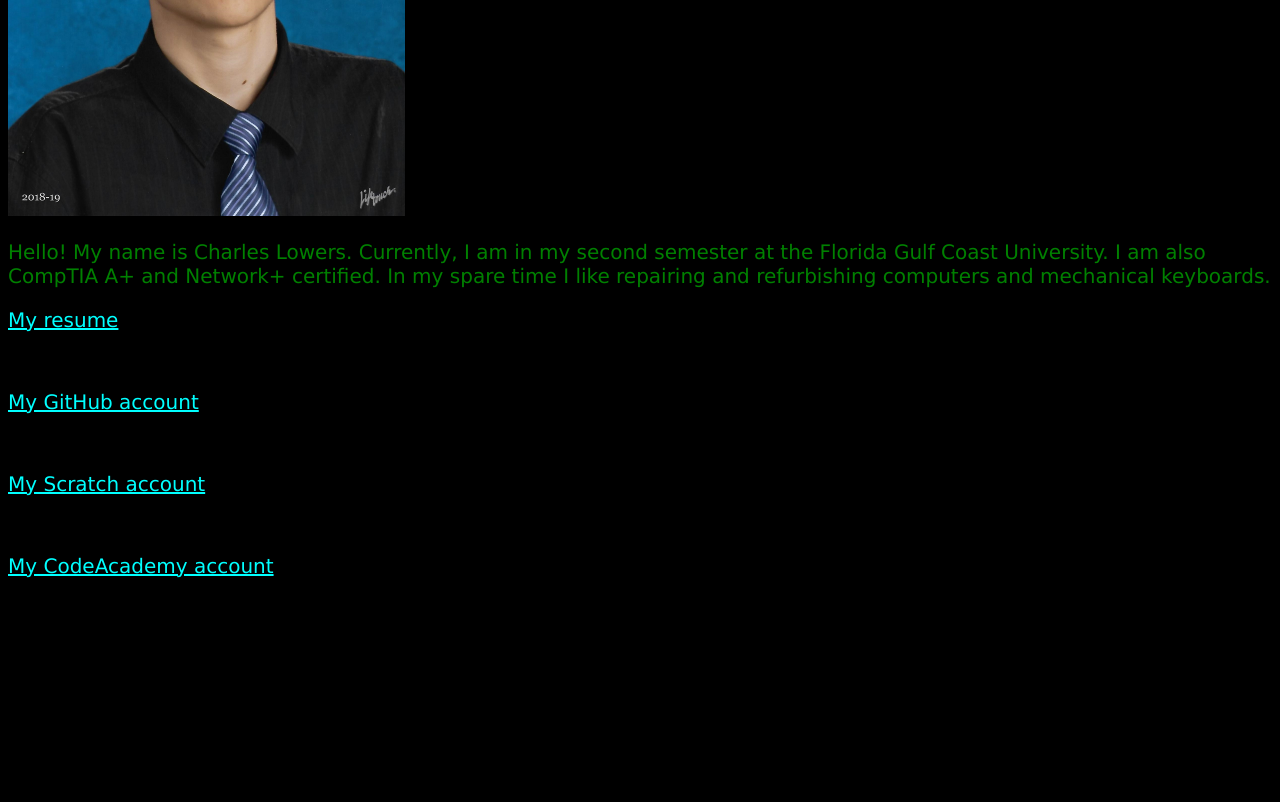
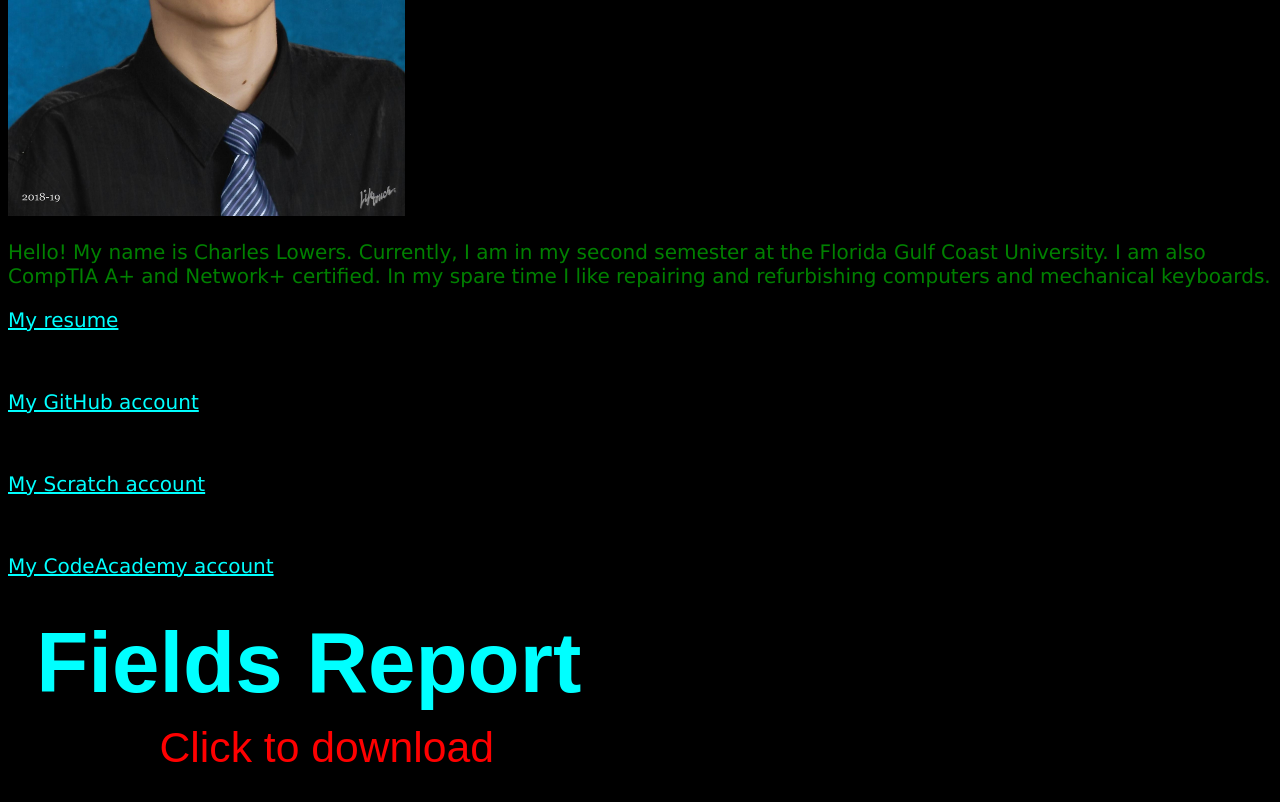
Before and after one commit to calowers7624/website, a plain HTML site: page index.html in a window 1280 px wide. Shown: the part 405-1207 px from the top of the page. Before the commit the page ends 1003 px from the top, so only its background shows below. Drawn offline with Linux system fonts and the light colour scheme.

Commit message:
Update index.html

```diff
--- a/index.html
+++ b/index.html
@@ -22,6 +22,68 @@ Main page with brief summary-->
 			<br>
 		<p><a href="https://www.codecademy.com/cal7624" class="links">My CodeAcademy account</a></p>
 
+<svg
+   xmlns:dc="http://purl.org/dc/elements/1.1/"
+   xmlns:cc="http://creativecommons.org/ns#"
+   xmlns:rdf="http://www.w3.org/1999/02/22-rdf-syntax-ns#"
+   xmlns:svg="http://www.w3.org/2000/svg"
+   xmlns="http://www.w3.org/2000/svg"
+   id="SVGRoot"
+   version="1.1"
+   viewBox="0 0 700 200"
+   height="200"
+   width="700">
+  <defs
+     id="defs3765" />
+  <metadata
+     id="metadata3768">
+    <rdf:RDF>
+      <cc:Work
+         rdf:about="">
+        <dc:format>image/svg+xml</dc:format>
+        <dc:type
+           rdf:resource="http://purl.org/dc/dcmitype/StillImage" />
+        <dc:title></dc:title>
+      </cc:Work>
+    </rdf:RDF>
+  </metadata>
+  <g
+     transform="translate(0,-200)"
+     id="layer1">
+    <text
+       id="text3783"
+       y="293.75"
+       x="28.125"
+       style="font-style:normal;font-weight:normal;font-size:53.33333206px;line-height:1.25;font-family:sans-serif;letter-spacing:0px;word-spacing:0px;fill:#000000;fill-opacity:1;stroke:none"
+       xml:space="preserve"><tspan
+         style="font-style:normal;font-variant:normal;font-weight:bold;font-stretch:normal;font-size:85.33333588px;font-family:sans-serif;-inkscape-font-specification:'sans-serif Bold';fill:#00ffff"
+         y="293.75"
+         x="28.125"
+         id="tspan3781">Fields Report</tspan></text>
+    <flowRoot
+       style="fill:black;fill-opacity:1;stroke:none;font-family:sans-serif;font-style:normal;font-weight:normal;font-size:53.33333333px;line-height:1.25;letter-spacing:0px;word-spacing:0px"
+       id="flowRoot3785"
+       xml:space="preserve"><flowRegion
+         id="flowRegion3787"><rect
+           y="-157.8125"
+           x="-245.3125"
+           height="120.3125"
+           width="351.5625"
+           id="rect3789" /></flowRegion><flowPara
+         id="flowPara3791"></flowPara></flowRoot>    <text
+       id="text3795"
+       y="364.0625"
+       x="151.5625"
+       style="font-style:normal;font-weight:normal;font-size:42.66666794px;line-height:1.25;font-family:sans-serif;letter-spacing:0px;word-spacing:0px;fill:#000000;fill-opacity:1;stroke:none"
+       xml:space="preserve"><tspan
+         style="fill:#ff0000"
+         y="364.0625"
+         x="151.5625"
+         id="tspan3793">Click to download</tspan></text>
+  </g>
+</svg>
+
+
 
 </body>
 </html>
```
